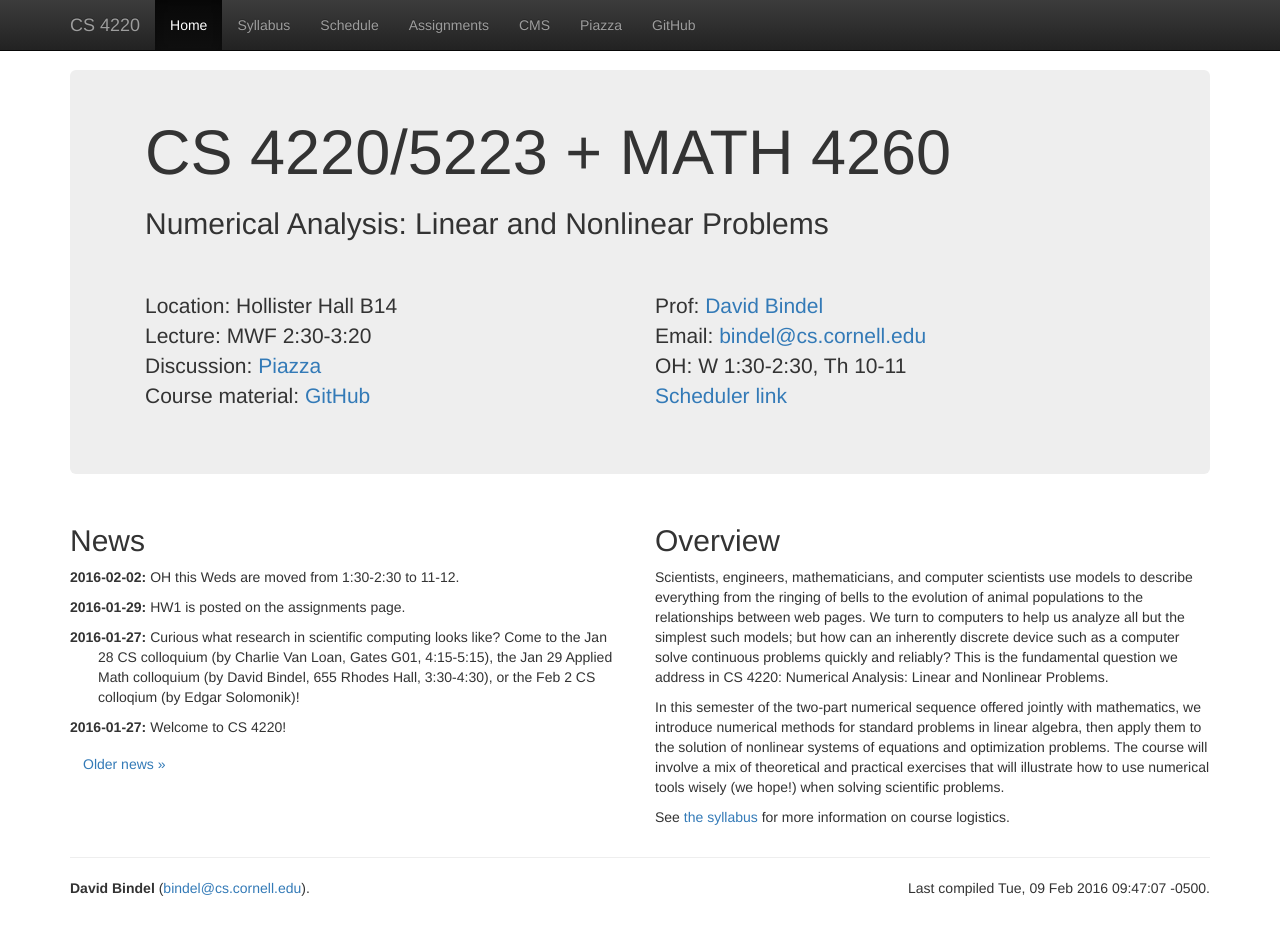
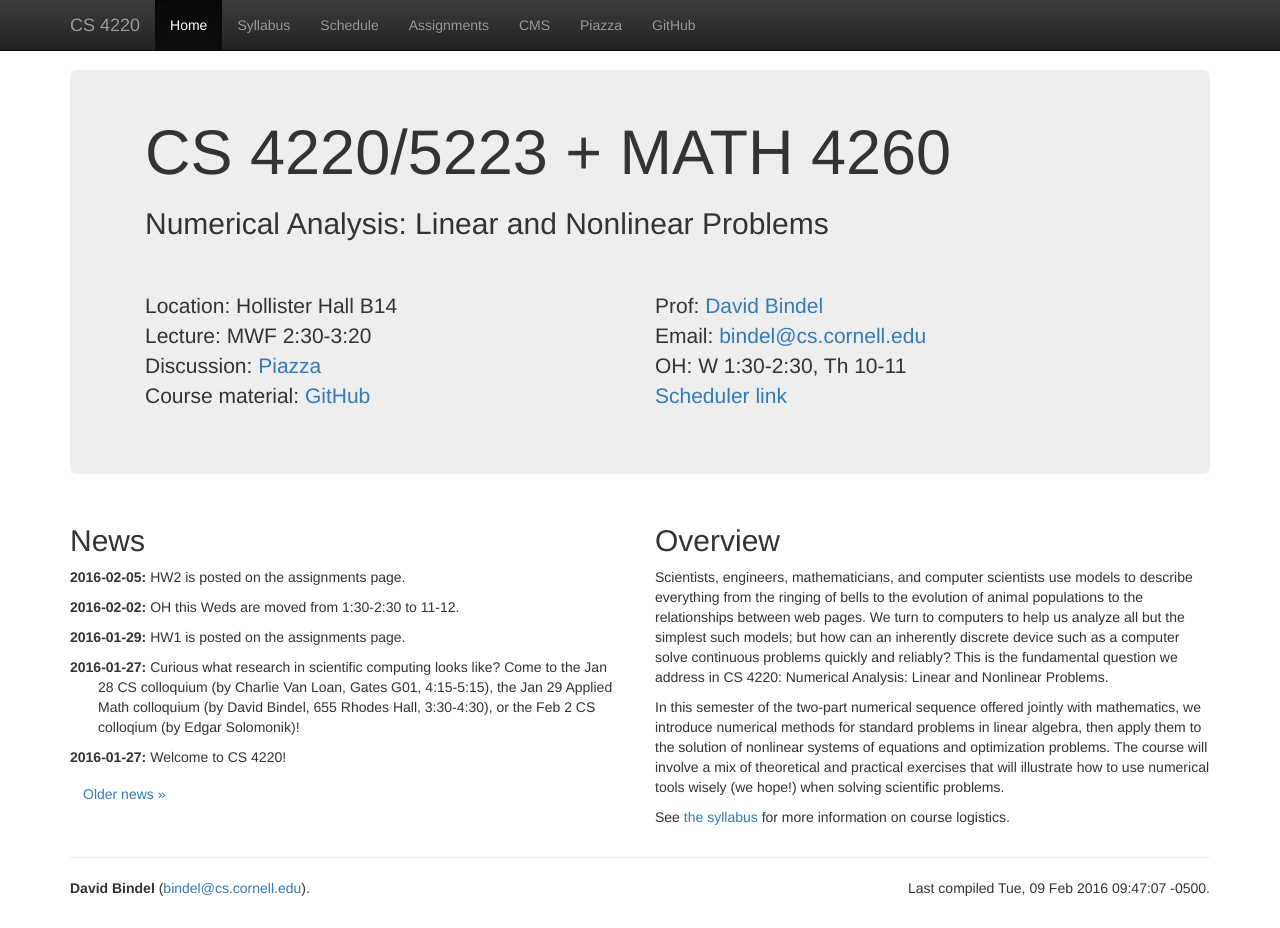
Before and after one commit to dbindel/cs4220-s17, a Jekyll site: the page built from web/index.html, in a window 1280 px wide and 928 px high. Built offline with Jekyll 4.4.1, drawn with Linux system fonts in a browser that asks for light colours; nearby versions of some CDN libraries.

Commit message:
Added HW2.

```diff
--- a/web/_data/hw.yml
+++ b/web/_data/hw.yml
@@ -5,6 +5,7 @@
 -
   desc: HW 2
   due: 2016-02-12
+  file: hw2
 -
   desc: Project 1
   due: 2016-02-26
--- a/web/_data/news.yml
+++ b/web/_data/news.yml
@@ -16,3 +16,6 @@
 -
   date: 2016-02-02
   text: OH this Weds are moved from 1:30-2:30 to 11-12.
+-
+  date: 2016-02-05
+  text: HW2 is posted on the assignments page.
```
Also changed, not shown: 2 other files.
